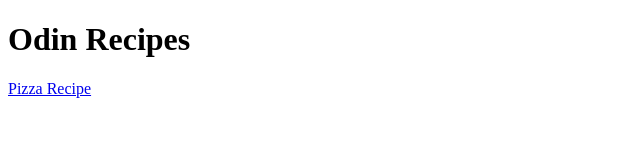
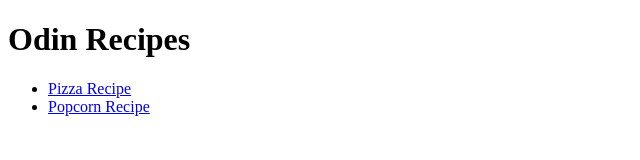
Before and after one commit to sEuss24/odin-recipes, a plain HTML site: page index.html in a window 1280 px wide. Shown: the whole page, without its empty margins (0-640 px from the left). Drawn offline with Linux system fonts and the light colour scheme.

Commit message:
Popcorn recipe page add and linked to main page

```diff
--- a/index.html
+++ b/index.html
@@ -6,7 +6,12 @@
         </head>
         <body>
             <h1>Odin Recipes</h1>
-            <p><a href="./recipes/pizza.html"> Pizza Recipe</a></p>
+            <ul>
+
+            <li><a href="./recipes/pizza.html"> Pizza Recipe</a></li>
+            <li><a href="./recipes/popcorn.html"> Popcorn Recipe</a></li>
+
+            </ul>
         </body>
 
 
```
Also changed, not shown: recipes/popcorn.html (added, +12 -0 lines).
